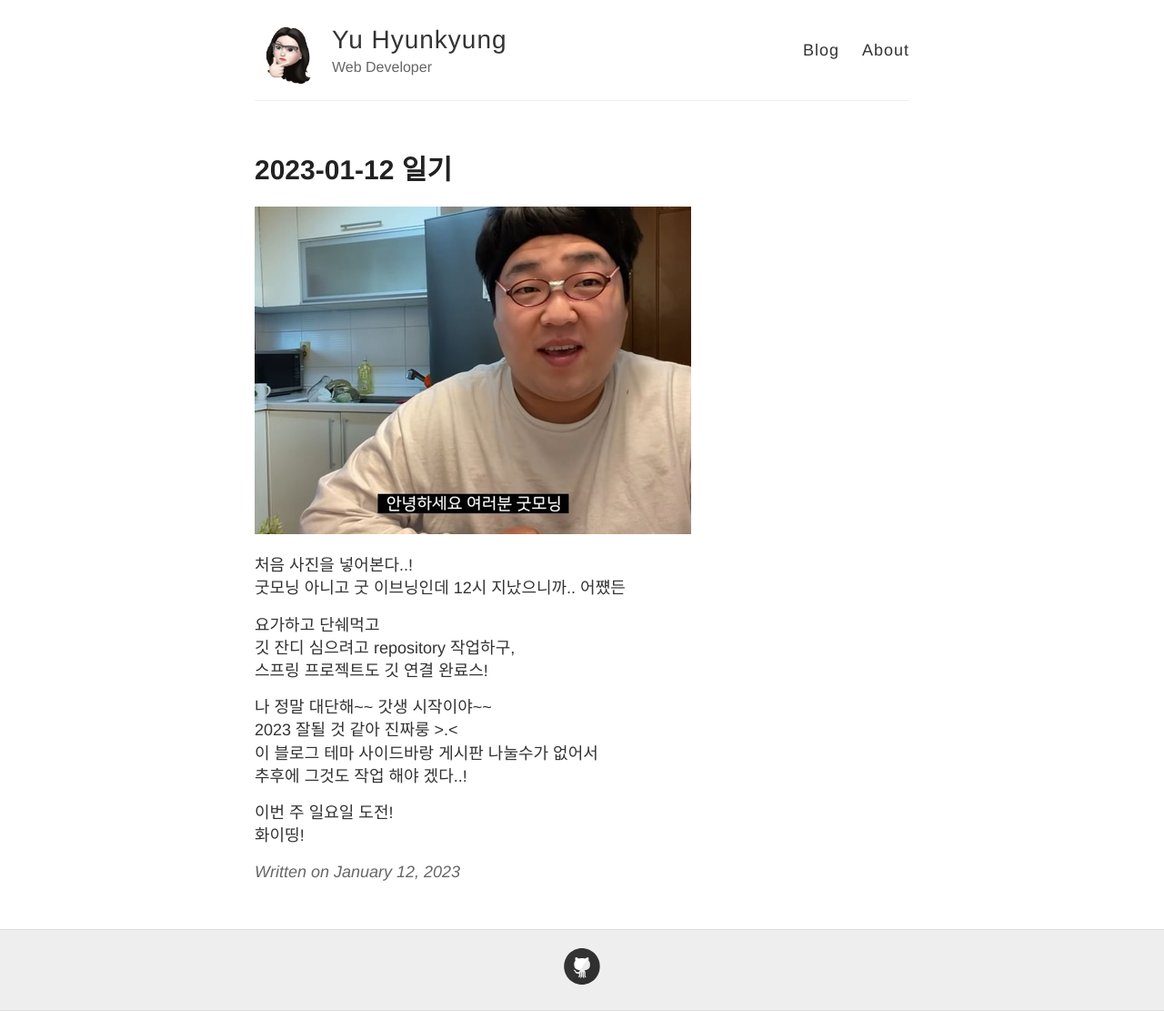
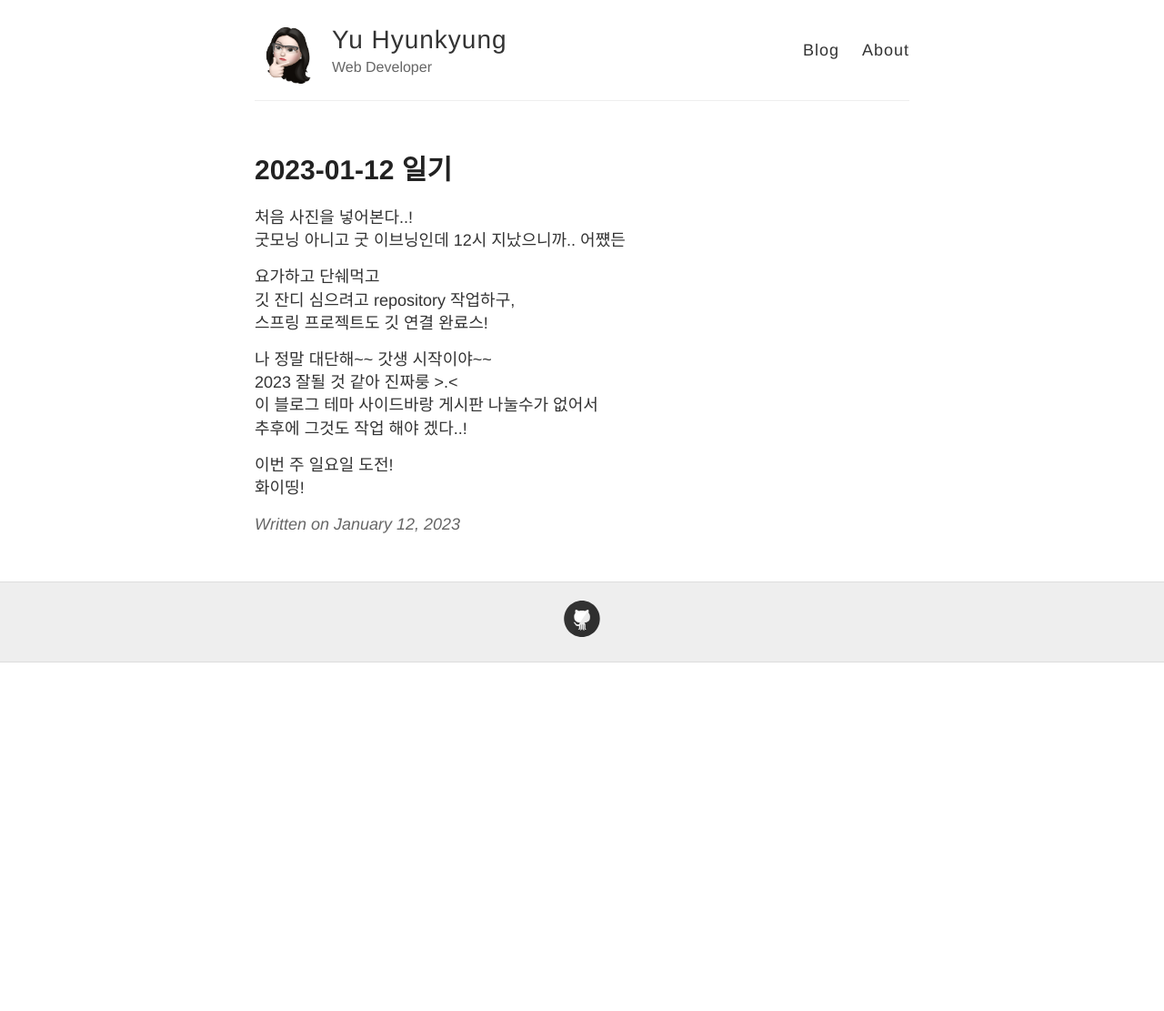
Before and after one commit to hyunkyungYu/hyunkyungYu.github.io, a Jekyll site: the page built from _posts/2023-01-12-일기.md, in a window 1280 px wide. Shown: the whole page at 91% size. Built offline with Jekyll 4.4.1, drawn with Linux system fonts in a browser that asks for light colours; after the commit the page ends 900 px from its top, so only the background shows below that.

Commit message:
Update 2023-01-12-일기.md

```diff
--- a/_posts/2023-01-12-일기.md
+++ b/_posts/2023-01-12-일기.md
@@ -2,8 +2,6 @@
 layout: post
 title: 2023-01-12 일기
 ---
-
-![굿모닝](https://hyunkyungyu.github.io/images/good-morning.jfif)
 
 처음 사진을 넣어본다..!
 굿모닝 아니고 굿 이브닝인데 12시 지났으니까.. 어쩄든
```
